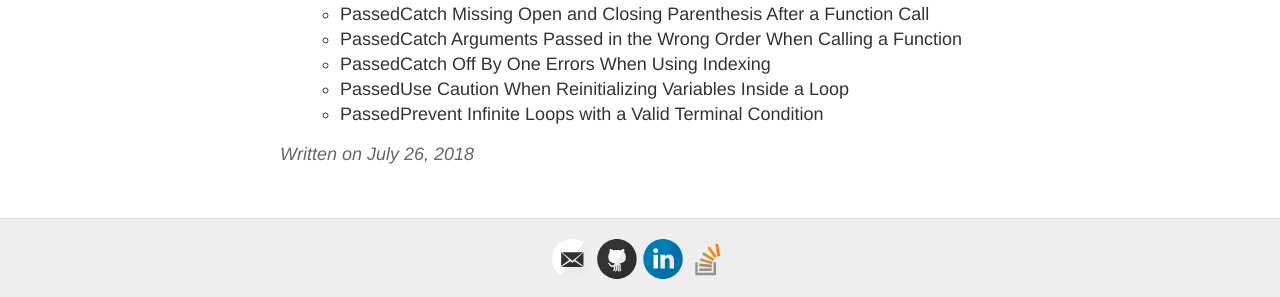
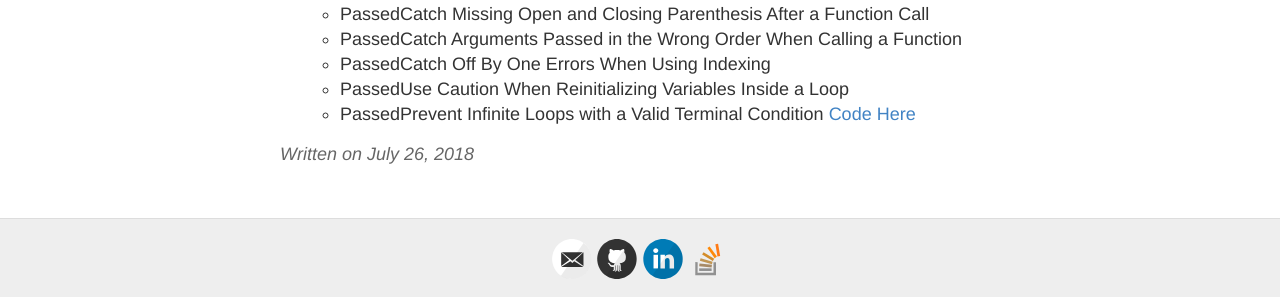
Before and after one commit to Johnny2136/johnny2136.github.io, a Jekyll site: the page built from _posts/2018-7-26-100DaysOfCode - Day2.md, in a window 1280 px wide. Shown: the part 1365-1662 px from the top of the page. Built offline with Jekyll 4.4.1, drawn with Linux system fonts in a browser that asks for light colours; comment, search, counter and statistics services are not loaded.

Commit message:
linked to code

```diff
--- a/_posts/2018-7-26-100DaysOfCode - Day2.md
+++ b/_posts/2018-7-26-100DaysOfCode - Day2.md
@@ -47,3 +47,4 @@ console.log(matrix);
 *  PassedCatch Off By One Errors When Using Indexing
 *  PassedUse Caution When Reinitializing Variables Inside a Loop
 *  PassedPrevent Infinite Loops with a Valid Terminal Condition
+[Code Here](https://github.com/Johnny2136/FCC-Projects/blob/master/FCC_Challenges/IntroductionToTheDebuggingChallenges.js)
```
